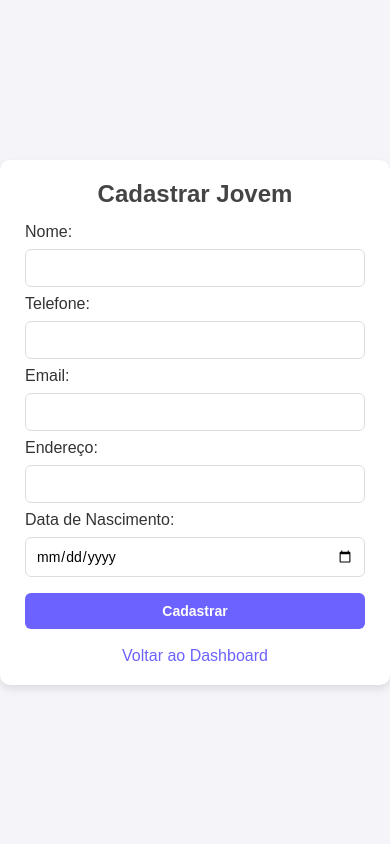
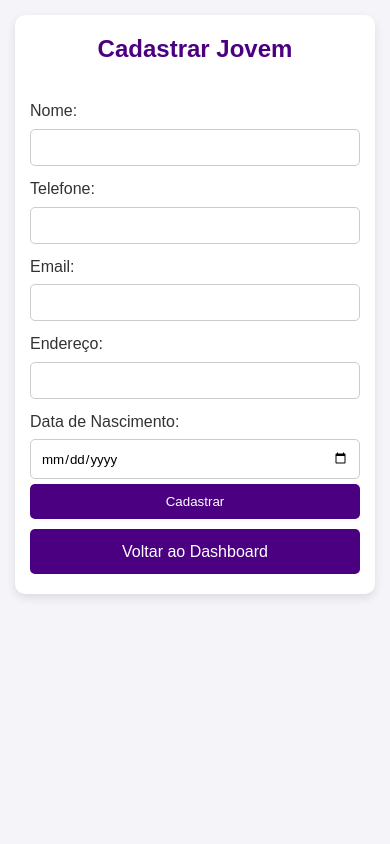
Before and after one commit to 021-kn/site-cadastro, a Flask app: page /cadastrar_jovem in a window 390 px wide. Run offline with Flask 3, Linux system fonts and the light colour scheme; the visitor is signed in with stand-in values (Sample User, id 1).

Commit message:
Update style.css

```diff
--- a/static/style.css
+++ b/static/style.css
@@ -3,82 +3,149 @@
     margin: 0;
     padding: 0;
     box-sizing: border-box;
-    font-family: Arial, sans-serif;
+    font-family: Arial, Helvetica, sans-serif;
 }
 
+/* Corpo da página */
 body {
-    background: #f4f4f9;
+    background-color: #f4f4f9;
     color: #333;
-    display: flex;
-    justify-content: center;
-    align-items: center;
-    min-height: 100vh;
+    line-height: 1.6;
 }
 
+/* Container centralizado */
 .container {
+    max-width: 900px;
+    margin: 30px auto;
+    padding: 20px;
     background: #fff;
-    padding: 20px 25px;
     border-radius: 10px;
-    box-shadow: 0 4px 8px rgba(0,0,0,0.1);
-    width: 100%;
-    max-width: 400px;
+    box-shadow: 0 4px 10px rgba(0,0,0,0.1);
 }
 
-h2 {
-    margin-bottom: 15px;
-    color: #444;
+/* Títulos */
+h2, h3 {
+    margin-bottom: 20px;
+    color: #4B0082; /* Roxo */
     text-align: center;
 }
 
+/* Botões */
+.btn {
+    display: inline-block;
+    background-color: #4B0082;
+    color: #fff;
+    padding: 10px 20px;
+    margin: 5px 5px 15px 0;
+    border: none;
+    border-radius: 5px;
+    cursor: pointer;
+    text-decoration: none;
+    transition: 0.3s;
+}
+
+.btn:hover {
+    background-color: #6A0DAD;
+}
+
+.btn.logout {
+    background-color: #C71585;
+}
+
+.btn.logout:hover {
+    background-color: #DB3E8C;
+}
+
+.btn.small {
+    padding: 5px 10px;
+    font-size: 0.85em;
+}
+
+.btn.delete {
+    background-color: #e74c3c;
+}
+
+.btn.delete:hover {
+    background-color: #c0392b;
+}
+
+/* Formulários */
 form {
     display: flex;
     flex-direction: column;
 }
 
-input, button {
-    margin: 8px 0;
-    padding: 10px;
-    border: 1px solid #ddd;
-    border-radius: 6px;
-    font-size: 14px;
+form label {
+    margin: 10px 0 5px;
 }
 
-input:focus {
-    border-color: #6c63ff;
-    outline: none;
+form input, form select {
+    padding: 10px;
+    border-radius: 5px;
+    border: 1px solid #ccc;
 }
 
-button {
-    background: #6c63ff;
-    color: white;
-    border: none;
-    cursor: pointer;
-    font-weight: bold;
+/* Tabelas */
+table {
+    width: 100%;
+    border-collapse: collapse;
+    margin-bottom: 20px;
 }
 
-button:hover {
-    background: #574fd6;
+table th, table td {
+    border: 1px solid #ddd;
+    padding: 10px;
+    text-align: left;
 }
 
-a {
-    display: block;
-    margin-top: 10px;
-    text-align: center;
-    text-decoration: none;
-    color: #6c63ff;
+table th {
+    background-color: #4B0082;
+    color: #fff;
 }
 
-a:hover {
-    text-decoration: underline;
+table tr:nth-child(even) {
+    background-color: #f9f9f9;
 }
 
-.flash {
-    background: #ffe0e0;
-    border: 1px solid #ff6b6b;
-    color: #a10000;
-    padding: 8px;
-    border-radius: 6px;
-    margin-bottom: 10px;
-    text-align: center;
-    font-size: 14px;
+/* Responsividade */
+@media (max-width: 768px) {
+    .container {
+        margin: 15px;
+        padding: 15px;
+    }
+
+    table, thead, tbody, th, td, tr {
+        display: block;
+    }
+
+    table tr {
+        margin-bottom: 15px;
+    }
+
+    table td {
+        text-align: right;
+        padding-left: 50%;
+        position: relative;
+    }
+
+    table td::before {
+        content: attr(data-label);
+        position: absolute;
+        left: 10px;
+        width: calc(50% - 20px);
+        font-weight: bold;
+        text-align: left;
+    }
+
+    .actions {
+        display: flex;
+        flex-direction: column;
+        align-items: stretch;
+    }
+
+    .btn {
+        width: 100%;
+        text-align: center;
+        margin: 5px 0;
+    }
 }
```
